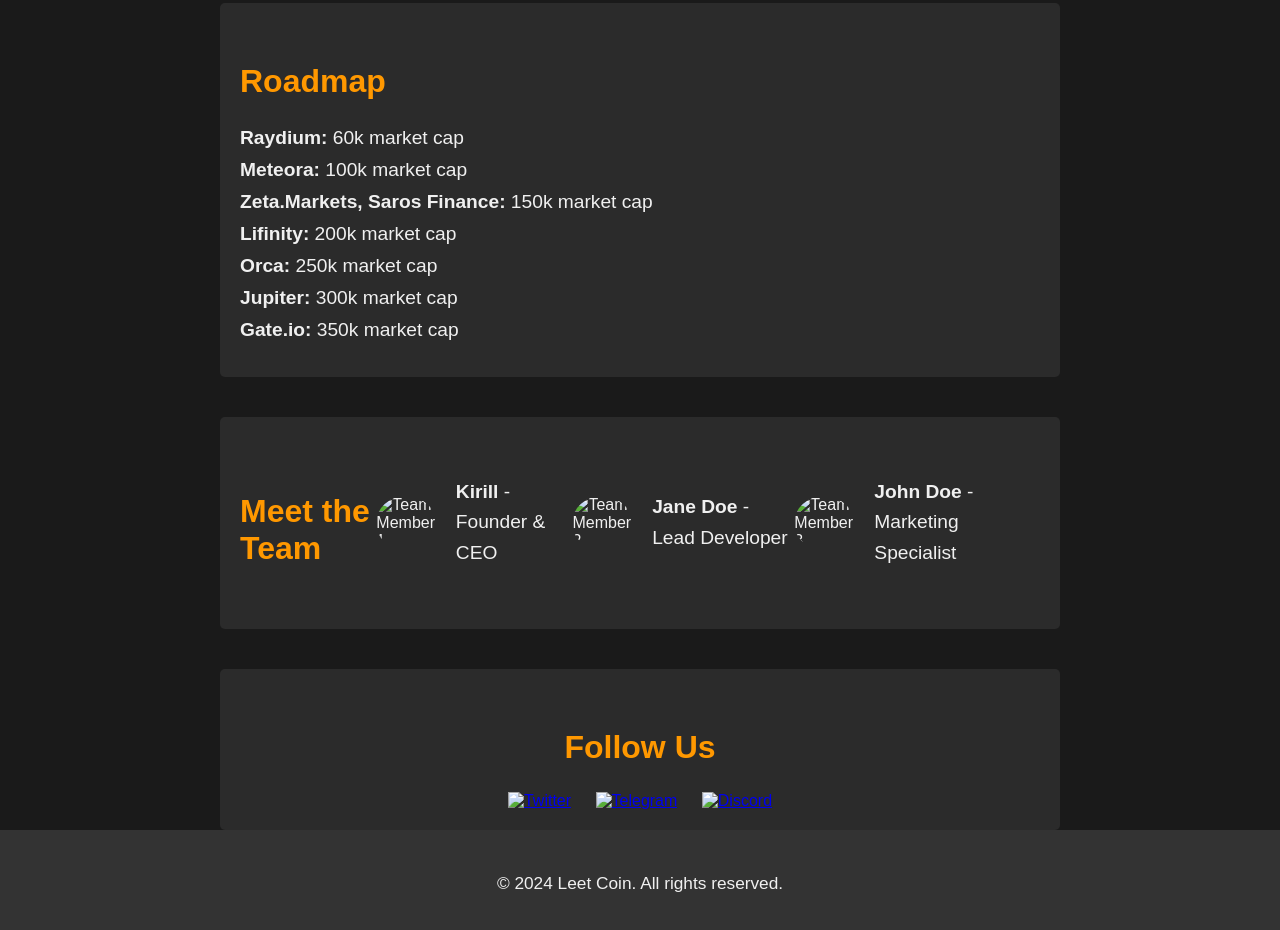
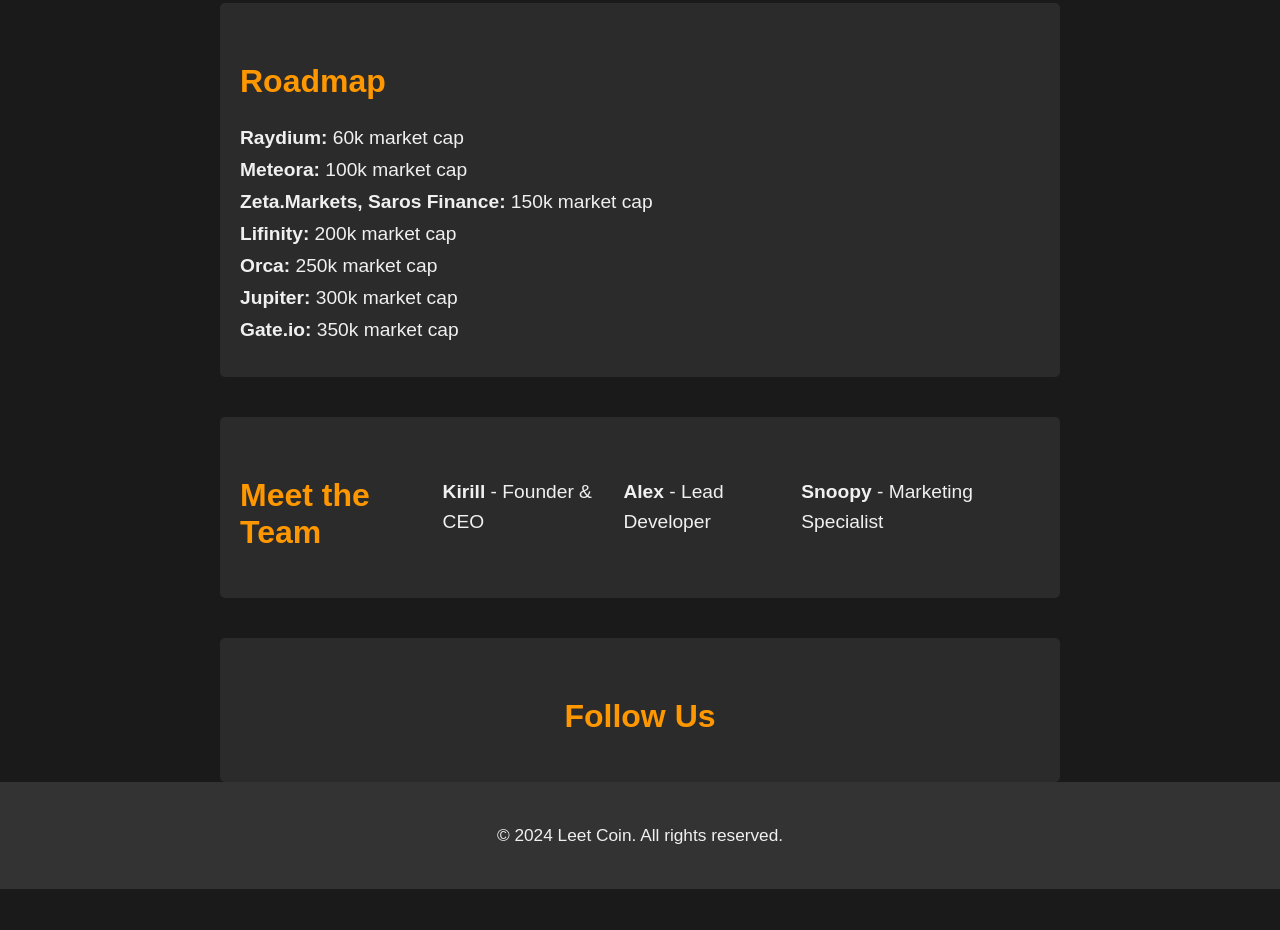
Before and after one commit to Leet-dev-coin/leetcoin, a plain HTML site: page index.html in a window 1280 px wide. Shown: the part 812-1742 px from the top of the page. After the commit the page ends 1701 px from the top, so only its background shows below. Drawn offline with Linux system fonts and the light colour scheme; a script that the page names is missing.

Commit message:
Update index.html

```diff
--- a/index.html
+++ b/index.html
@@ -34,25 +34,22 @@
     <section class="team">
         <h2>Meet the Team</h2>
         <div class="team-member">
-            <img src="team1.jpg" alt="Team Member 1">
             <p><strong>Kirill</strong> - Founder & CEO</p>
         </div>
         <div class="team-member">
-            <img src="team2.jpg" alt="Team Member 2">
-            <p><strong>Jane Doe</strong> - Lead Developer</p>
+            <p><strong>Alex</strong> - Lead Developer</p>
         </div>
         <div class="team-member">
-            <img src="team3.jpg" alt="Team Member 3">
-            <p><strong>John Doe</strong> - Marketing Specialist</p>
+            <p><strong>Snoopy</strong> - Marketing Specialist</p>
         </div>
     </section>
 
     <section class="social-media">
         <h2>Follow Us</h2>
         <div class="social-icons">
-            <a href="https://twitter.com/LeetCoin" target="_blank"><img src="twitter-icon.png" alt="Twitter"></a>
-            <a href="https://t.me/LeetCoin" target="_blank"><img src="telegram-icon.png" alt="Telegram"></a>
-            <a href="https://discord.com/invite/LeetCoin" target="_blank"><img src="discord-icon.png" alt="Discord"></a>
+            <a href="https://x.com/LeetCoin63259" target="_blank"><alt="Twitter"></a>
+            <a href="https://t.me/l337coin" target="_blank"><alt="Telegram Channel"></a>
+            <a href="https://t.me/leetcoinchat" target="_blank"><alt="Telegram Chat"></a>
         </div>
     </section>
 
```
